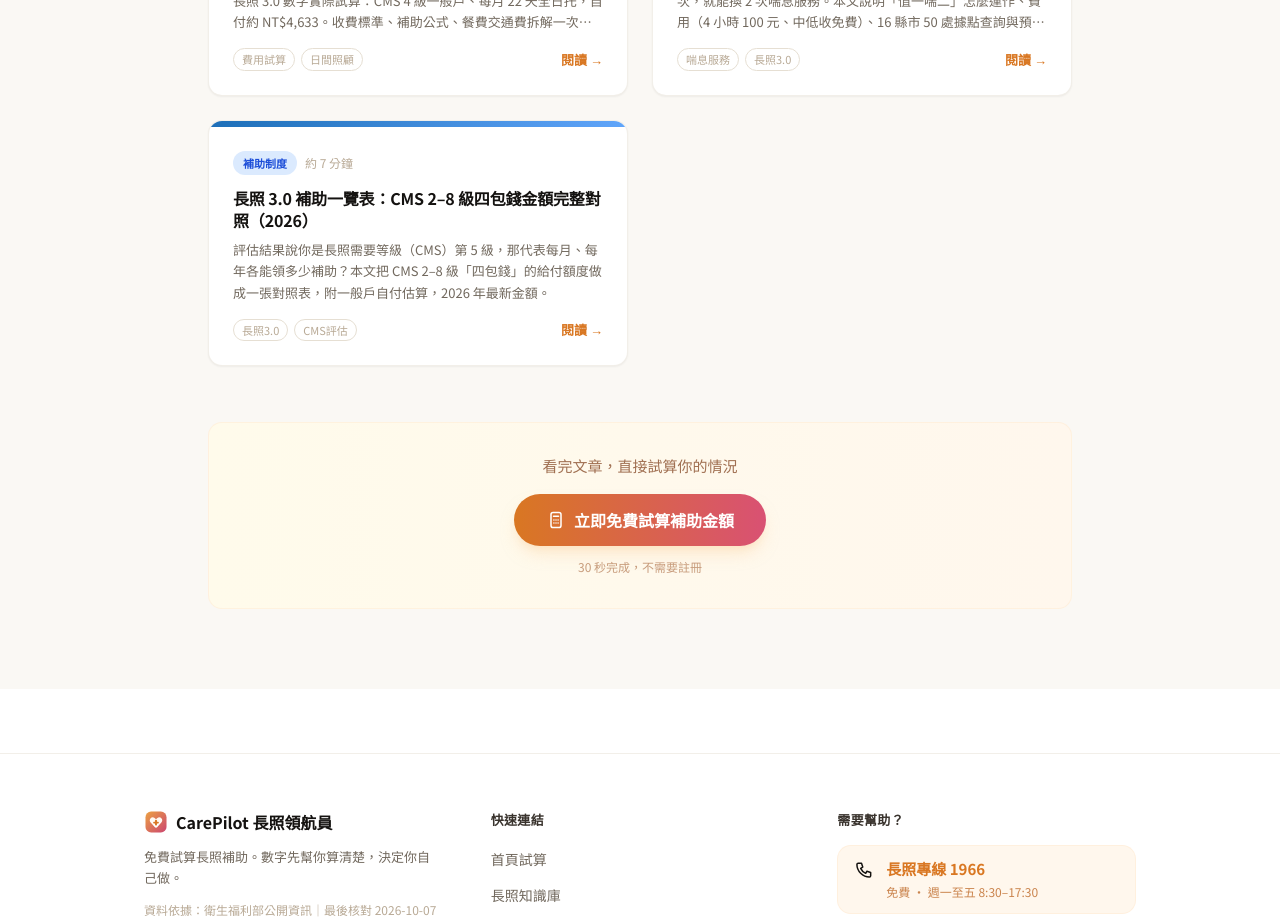
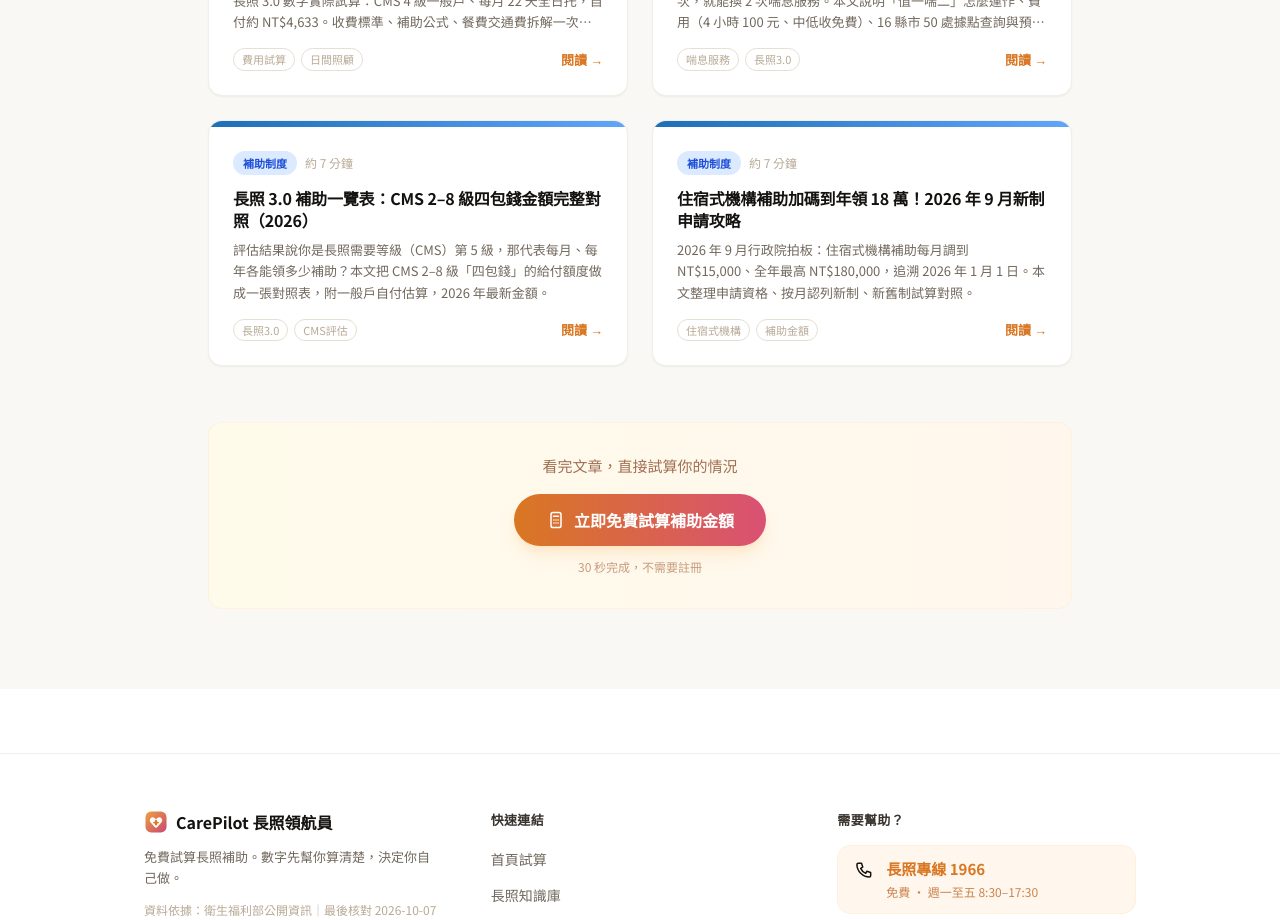
Before and after one commit to lalawgwg99/care-calculator, a Next.js app: page /blog in a window 1280 px wide. Shown: the part 1940-2860 px from the top of the page. Built offline with nearby package versions, Linux system fonts and the light colour scheme; no server answers.

Commit message:
blog #14：住宿式機構補助18萬新制攻略＋修 blog #13 全年最高筆誤（排程日常優化）

```diff
--- a/constants/blogPosts.ts
+++ b/constants/blogPosts.ts
@@ -844,7 +844,7 @@ export const BLOG_POSTS: BlogPost[] = [
         "等級越高，補助越多：從第 2 級到第 8 級，第一包的月額度差了 3.6 倍（10,020 → 36,180）。這是政府的設計：失能越重、需求越多。",
         "第 7、8 級是個門檻：第四包喘息從 NT$32,340 跳到 NT$48,510。這代表制度認定重度失能者的家庭照顧者更需要休息，這也是政府支持的重度負荷群。",
         "等級不是固定的：照況惡化可以重新評估升級，額度會跟著提高；相反地，失智初期經專業服務維持功能，也可能評估結果不同。不確定現在幾級最划算？沒有「最划算」這件事，誠實評估才是對長輩和照顧者都好的方式。",
-        "住機構不走這張表：長期入住住宿式機構適用另一套「住宿式服務機構使用者補助」（CMS 4 級以上，每月最高 NT$15,000、全年最高 NT$18,000），不是上面四包錢的額度延續。",
+        "住機構不走這張表：長期入住住宿式機構適用另一套「住宿式服務機構使用者補助」（CMS 4 級以上，每月最高 NT$15,000、全年最高 NT$180,000），不是上面四包錢的額度延續。",
       ]},
       { type: "warning", text: "網路上如果還看到「輔具 3 年一律 4 萬」這種說法，是舊資料。自 2026 年 7 月 1 日起輔具分為兩組、最高 6 萬。查資訊時注意文章的更新日期，過時數字會誤導你的財務規劃。" },
     ],
@@ -857,6 +857,73 @@ export const BLOG_POSTS: BlogPost[] = [
     relatedToolHref: "/",
     relatedToolLabel: "試算我的等級每年能領多少、自付多少",
   },
+
+  // ─── 14 ───────────────────────────────────────────────────────────────────
+  {
+    slug: "institution-subsidy-18k-2026-new",
+    title: "住宿式機構補助加碼到年領 18 萬！2026 年 9 月新制申請攻略",
+    description:
+      "2026 年 9 月行政院拍板：住宿式機構補助每月調到 NT$15,000、全年最高 NT$180,000，追溯 2026 年 1 月 1 日。本文整理申請資格、按月認列新制、新舊制試算對照。",
+    keywords: [
+      "住宿式機構補助", "住宿式機構補助18萬", "住宿補助申請2026",
+      "機構補助加碼", "住宿式服務機構使用者補助方案", "按月認列",
+    ],
+    publishedAt: "2026-10-11",
+    updatedAt: "2026-10-11",
+    readingMinutes: 7,
+    category: "補助制度",
+    tags: ["住宿式機構", "補助金額", "長照3.0", "申請攻略"],
+    content: [
+      { type: "p", text: "2026 年 9 月 10 日行政院會通過衛福部「住宿式服務機構使用者補助方案」雙軌升級：入住住宿式機構的中、重度失能者，每月補助增加 NT$5,000、達 NT$15,000，全年最高可領 NT$180,000，並追溯自 2026 年 1 月 1 日起實施。如果你家長輩住在機構、或正在評估要不要送機構，這篇把新制重點、申請資格和實際自付金額一次整理好。" },
+      { type: "h2", text: "一、2026 年 9 月新制 7 個重點" },
+      { type: "ul", items: [
+        "每月補助 NT$15,000（原 NT$10,000），全年最高 NT$180,000（原 NT$120,000），等於一年多 6 萬。",
+        "追溯自 2026 年 1 月 1 日起實施；9 月 14 日起開放申請新制。",
+        "認列改為「按月認列」：當月實際入住達該月日曆天數一半以上，即認列 1 個月，不再需要全年累積住滿 180 天。",
+        "撥款一年 2 次：地方政府按上、下半年分 2 次檢核撥付，縮短補助到位時間。",
+        "2026 年過渡保障：2025 年度已核定領取 12 萬者，2026 年 1–8 月累積住滿 180 天，該期間一律核給 12 萬；9 月起再依新制按月認列。",
+        "身心障礙者住宿式照顧費用補助，每月也提高 NT$5,000；已核定領取身障住宿照顧補助、且持有中度以上證明者，原制不變、另可申請每月 NT$5,000 住宿費用補助。",
+        "預算編列 NT$166.17 億，預計約 10.5 萬名機構住民受惠；取消排富（2023 年起即取消）。",
+      ]},
+      { type: "h2", text: "二、新舊制對照：一年差 6 萬" },
+      { type: "p", text: "以全國機構平均月費 NT$45,000 試算（本站試算工具採用的預設值），新制上路後家庭自付變化如下：" },
+      { type: "table", headers: ["", "舊制（2023–2026/8）", "新制（2026/9 起）"], rows: [
+        ["月補助", "NT$10,000", "NT$15,000"],
+        ["年補助上限", "NT$120,000", "NT$180,000"],
+        ["機構月費自付（月費 45,000 減補助）", "NT$35,000", "NT$30,000"],
+        ["一年自付總額", "NT$420,000", "NT$360,000"],
+        ["5 年累計自付", "NT$2,100,000", "NT$1,800,000"],
+      ]},
+      { type: "info", text: "機構實際月費因地區、等級差異大（本站預設範圍約 35,000–45,000），自付金額請以實際合約為準。上面的試算是「補助拿滿」的估算，入住天數不足的月份按月認列計算。" },
+      { type: "h2", text: "三、誰可以申請？申請資格" },
+      { type: "ul", items: [
+        "經長照需求評估為第 4 級以上，或持有中度以上身心障礙證明。",
+        "入住 7 類機構之一：護理之家、精神護理之家、老人福利機構、身心障礙福利機構、榮民之家、長照服務機構（含住宿式）等依法設立機構。",
+        "既有住民保障：2023 年 1 月 1 日前已入住並持續入住、未經評估或評估未達第 4 級者，仍依舊制每月補助 NT$5,000。",
+        "不設排富：2023 年起已取消排富規定，任何收入家庭都可申請。",
+      ]},
+      { type: "h2", text: "四、申請流程（5 步驟）" },
+      { type: "ol", items: [
+        "確認長輩的 CMS 評估等級（第 4 級以上）或身心障礙證明等級；還沒評估先撥 1966 申請評估。",
+        "入住依法設立的住宿式機構並保留繳費、入住證明。",
+        "多數機構會代為彙整資料向縣市政府提出申請；也可自行向戶籍所在地的社會局／衛生局申請。",
+        "地方政府審核資格，按月認列入住天數（當月住滿一半日曆天即認列 1 個月）。",
+        "審核通過後補助款直接匯入指定帳戶，一年分上、下半年 2 次檢核撥付。",
+      ]},
+      { type: "tip", text: "新制改為按月認列後，短期入住、年中才入住的家庭也能按實際月份拿到補助，不再因為「住不滿 180 天」而整年落空。保留好每個月的入住與繳費紀錄是關鍵。" },
+      { type: "h2", text: "五、以後還會再調嗎？24 萬、30 萬是什麼" },
+      { type: "p", text: "目前業界確實在喊更高：2026 年 10 月的台北國際照顧博覽會論壇上，護理之家協會理事長公開表示，即使補助提高到 18 萬，住宿式支持比例仍只有約 41.5%，呼籲檢討到 24 萬或 30 萬；也有縣市首長參選人提出「調升到每年 24 萬」的政見。這些目前都是倡議與政見，尚未立法通過。現行可領的金額就是每月 15,000、全年 18 萬，財務規劃請以現制為準。" },
+      { type: "warning", text: "網路上如果還看到「住宿式機構補助一年最高 12 萬」的說法，是 2026 年 9 月以前的舊資料；反過來說，看到「一年 24 萬」的多半是倡議或政見，不是現行法規。查資訊時務必看文章的更新日期。" },
+    ],
+    faq: [
+      { q: "住宿式機構補助可以和長照四包錢一起領嗎？", a: "不行。長期入住住宿式機構適用的是另一套「住宿式服務機構使用者補助方案」，不適用長照四包錢（照顧給付、交通、輔具、喘息）。兩種制度擇一，住機構就走機構補助這條。" },
+      { q: "2026 年 1–8 月已經住在機構，追溯怎麼算？", a: "有過渡保障：2025 年度已核定領取 12 萬者，2026 年 1–8 月累積住滿 180 天，該期間一律核給 12 萬；9 月起再依新制按月認列（每月最高 15,000）。實際核發時程由各縣市政府通知。" },
+      { q: "低收入戶入住機構，補助會更多嗎？", a: "這個方案本身不設排富、金額一致（月 15,000、年 18 萬），不分身分別。但經濟弱勢者可另外擇優申請身障住宿照顧費用補助或中低收入失能老人機構公費安置等，建議向戶籍地社會局一次問清可併用的項目。" },
+      { q: "請了外籍看護，長輩短期住機構喘息，可以申請嗎？", a: "短期住宿式喘息（1 次最多 14 天）走的是第四包喘息額度，不是這個住宿式機構補助方案。這個 18 萬方案是給「長期入住」住宿式機構的住民。兩者的申請管道和額度完全不同，不要混在一起算。" },
+    ],
+    relatedToolHref: "/",
+    relatedToolLabel: "試算住機構每月自付多少、補助拿多少",
+  },
 ];
 
 export function getBlogPost(slug: string): BlogPost | undefined {
```
